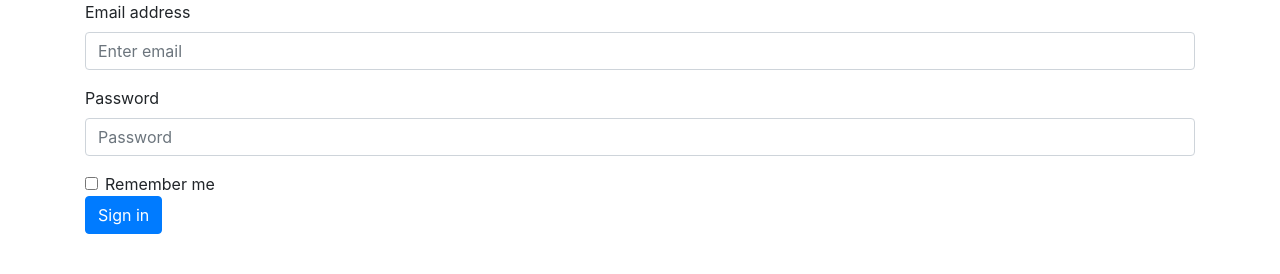
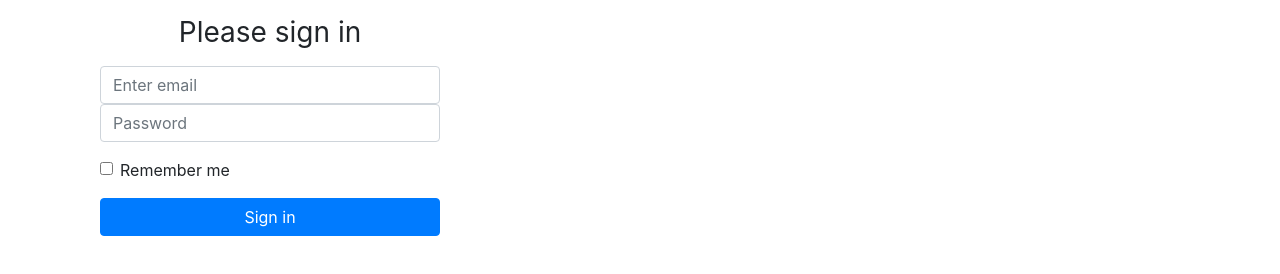
Before and after one commit to Strukturavaltas-03-Frontend-2022/bs-projekt-login-pasztorpetra, a plain HTML site: page index.html in a window 1280 px wide. Drawn offline with nearby package versions, Linux system fonts and the light colour scheme.

Commit message:
makinig the form

```diff
--- a/index.html
+++ b/index.html
@@ -12,21 +12,18 @@
   <body>
 
     <main>
-        <div class="container align-middle">
-          <form>
+        <div class="container">
+          <form class="col-md-4 col-md-offset-6 d-flex flex-column">
+            <h3 class="font-weight-normal text-center my-3">Please sign in</h3>
             <div class="form-group">
-              <label for="exampleInputEmail1">Email address</label>
               <input type="email" class="form-control" id="exampleInputEmail1" aria-describedby="emailHelp" placeholder="Enter email">
-            </div>
-            <div class="form-group">
-              <label for="exampleInputPassword1">Password</label>
               <input type="password" class="form-control" id="exampleInputPassword1" placeholder="Password">
             </div>
             <div class="form-check">
               <input type="checkbox" class="form-check-input" id="exampleCheck1">
               <label class="form-check-label" for="exampleCheck1">Remember me</label>
             </div>
-            <button type="submit" class="btn btn-primary">Sign in</button>
+            <button type="submit" class="btn btn-primary mt-3">Sign in</button>
           </form>
         </div>
     </main>
```
